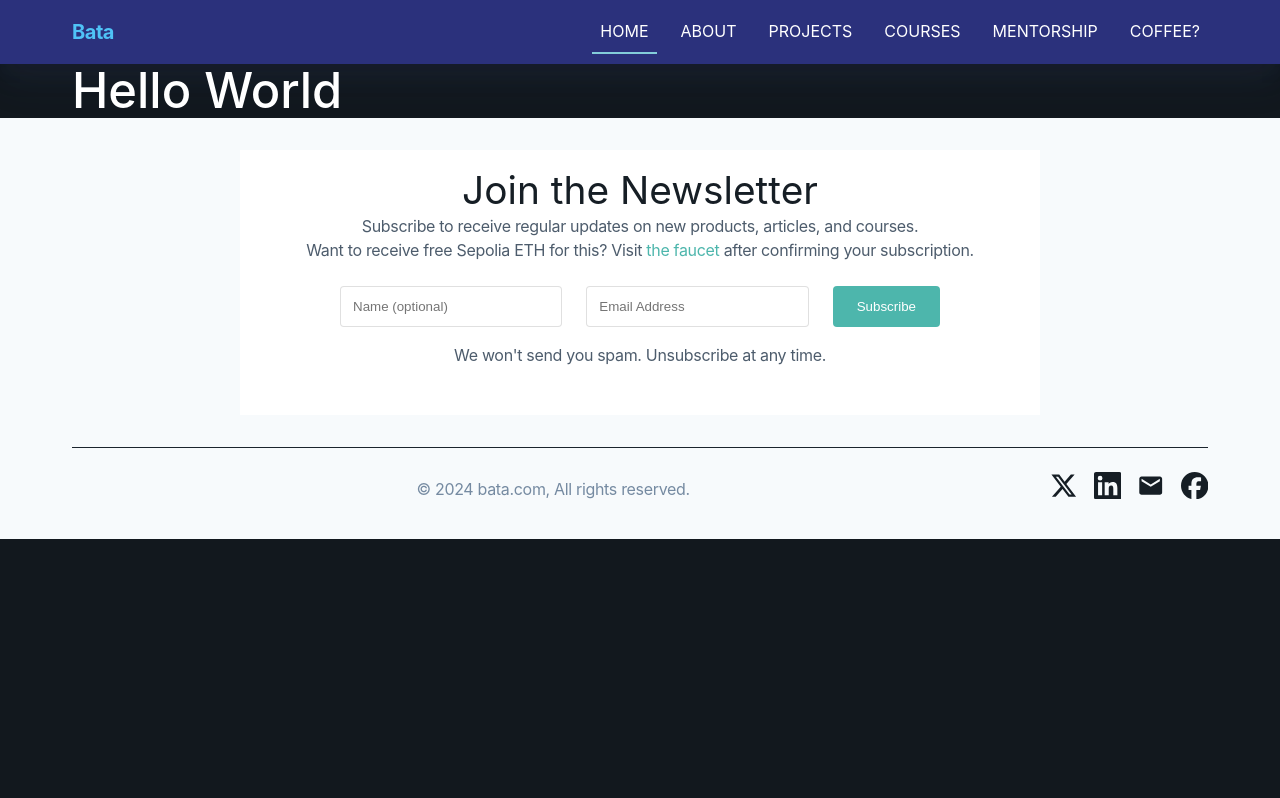
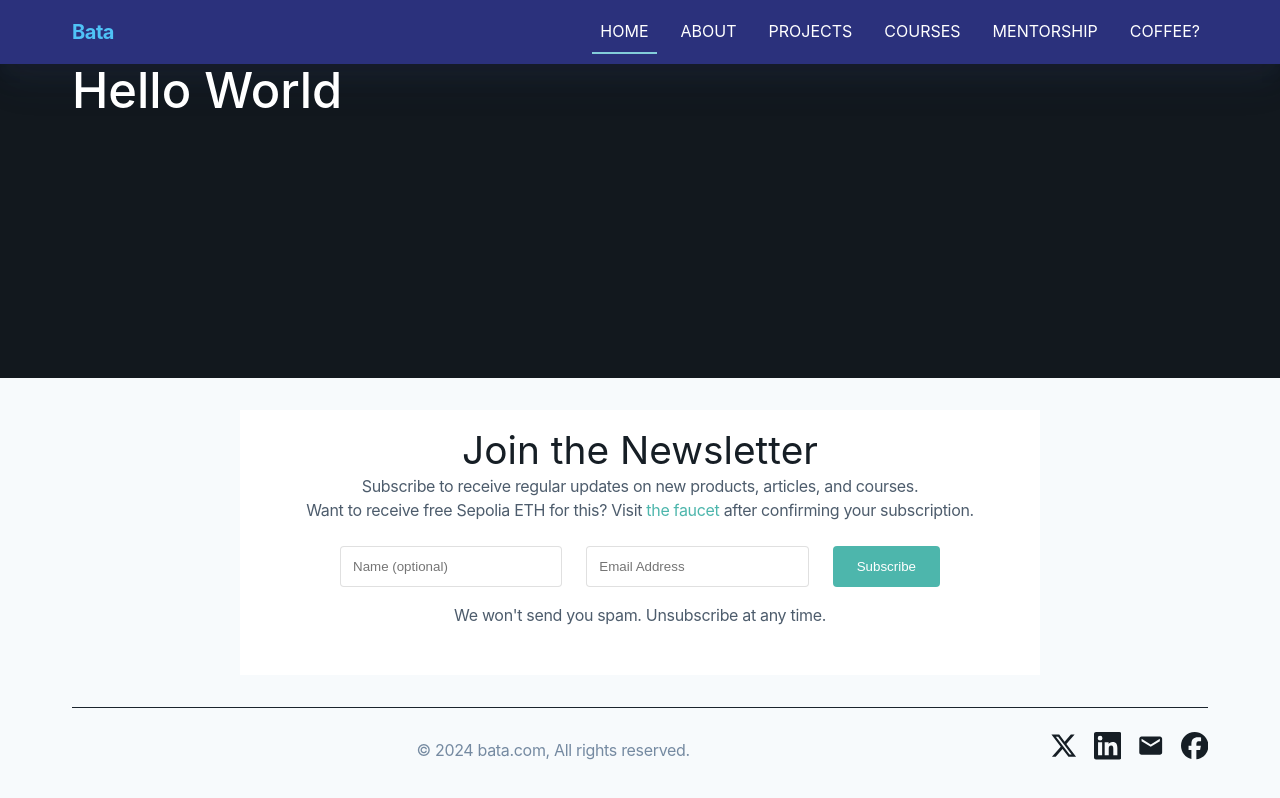
Before and after one commit to oxenprogrammer/bata-portfolio, a Next.js app in the folder client/: page / in a window 1280 px wide. Built offline with nearby package versions, Linux system fonts and the light colour scheme.

Commit message:
[footer] refactor: Make footer  stick at the bottom of the page

```diff
--- a/client/app/globals.css
+++ b/client/app/globals.css
@@ -20,13 +20,21 @@ html {
   scroll-behavior: smooth;
 }
 
-#__next {
+html,
+body {
   height: 100%;
+  margin: 0;
+  padding: 0;
 }
 
 body {
-  overflow-x: auto;
-  overflow-y: scroll;
+  position: relative;
+  display: flex;
+  flex-direction: column;
+  min-height: 100vh;
+}
+
+#__next {
   display: flex;
   flex-direction: column;
   min-height: 100vh;
--- a/client/app/layout/footer.tsx
+++ b/client/app/layout/footer.tsx
@@ -12,6 +12,9 @@ import {
 } from "../shared/icons";
 
 const StyledFooter = styled("footer")(({ theme }) => ({
+  position: "absolute",
+  width: "100%",
+  bottom: 0,
   mt: "auto",
   padding: theme.spacing(4, 0),
   backgroundColor: theme.palette.gray[10],
```
Also changed, not shown: client/app/layout/navbar.tsx (+8 -7 lines).
